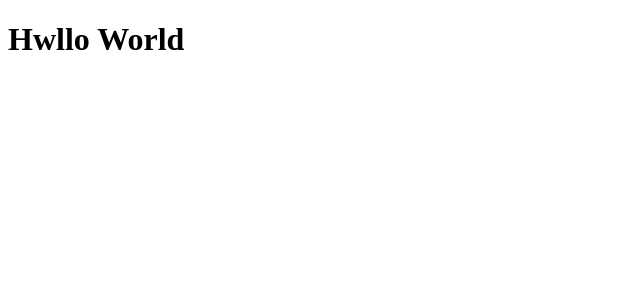
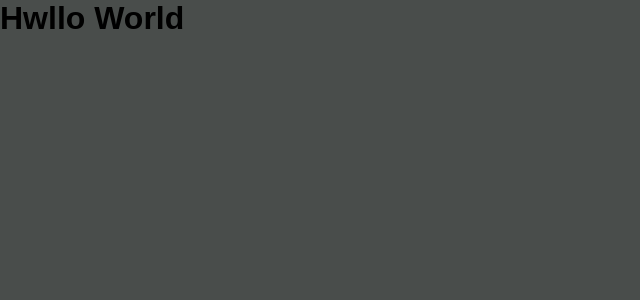
Before and after one commit to magoalbino/nlw5react, a Next.js app: page / in a window 1280 px wide. Shown: the top 300 px of the page, without its empty margins (0-640 px from the left). Built offline with nearby package versions, Linux system fonts and the light colour scheme.

Commit message:
começando

```diff
--- a/pages/_app.tsx
+++ b/src/pages/_app.tsx
@@ -1,4 +1,5 @@
 
+import '../styles/global.scss'
 
 function MyApp({ Component, pageProps }) {
   return <Component {...pageProps} />
--- /dev/null
+++ b/src/styles/global.scss
@@ -0,0 +1,55 @@
+* {
+    margin: 0;
+    padding: 0;
+    box-sizing: border-box;
+}
+
+:root {
+    --white: #FFF;
+
+    --gray-50: #F7F8FA;
+    --gray-50: #E6E8EB;
+    --gray-50: #AFB2B1;
+    --gray-50: #808080;
+    --gray-50: #494D4B;
+
+    --green-500: #04d361;
+
+    --purple-300: #9F75FF;
+    --purple-300: #9164FA;
+    --purple-300: #8257E5;
+    --purple-300: #6F48C9;
+}
+
+@media (max-width: 1080px) {
+    html {
+        font-size: 93.75%; //15px
+    }
+}
+
+@media (max-width: 720px) {
+    html {
+        font-size: 87.5%; //14px
+    }
+}
+
+body {
+    background: var(--gray-50);
+}
+
+body, input, textarea, button {
+    font: 500 1rem sans-serif;
+    color: var(--gray-500);
+}
+
+h1 {
+    font-size: 2rem;
+}
+
+h2 {
+    font-size: 1.5rem;
+}
+
+button {
+    cursor: pointer;
+}
```
Also changed, not shown: package.json (+4 -3 lines), src/pages/index.tsx (renamed from pages/index.tsx), 1 other file (tests, documents, lock files or other folders).
